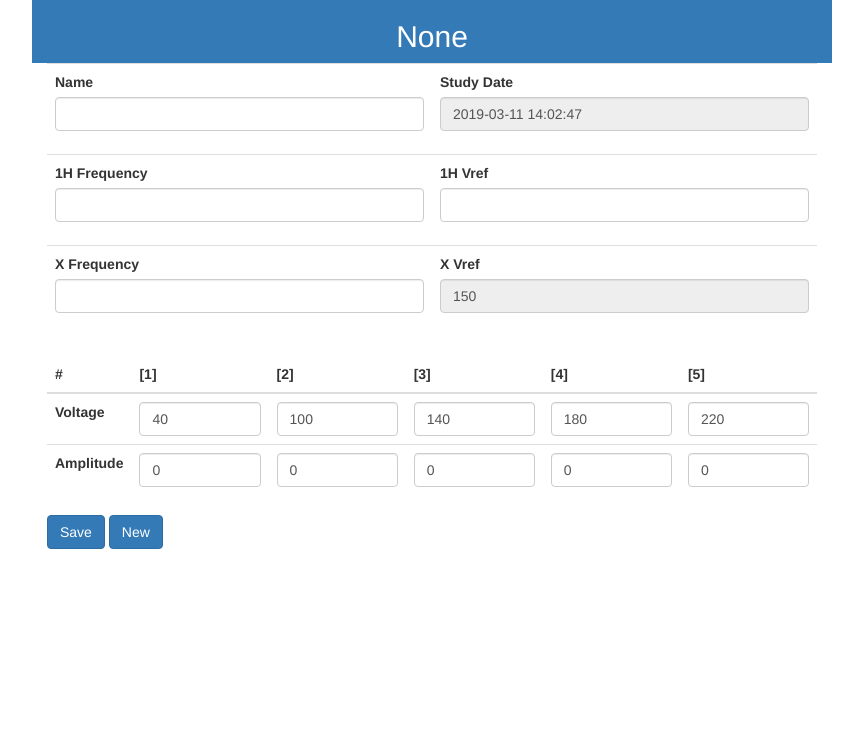
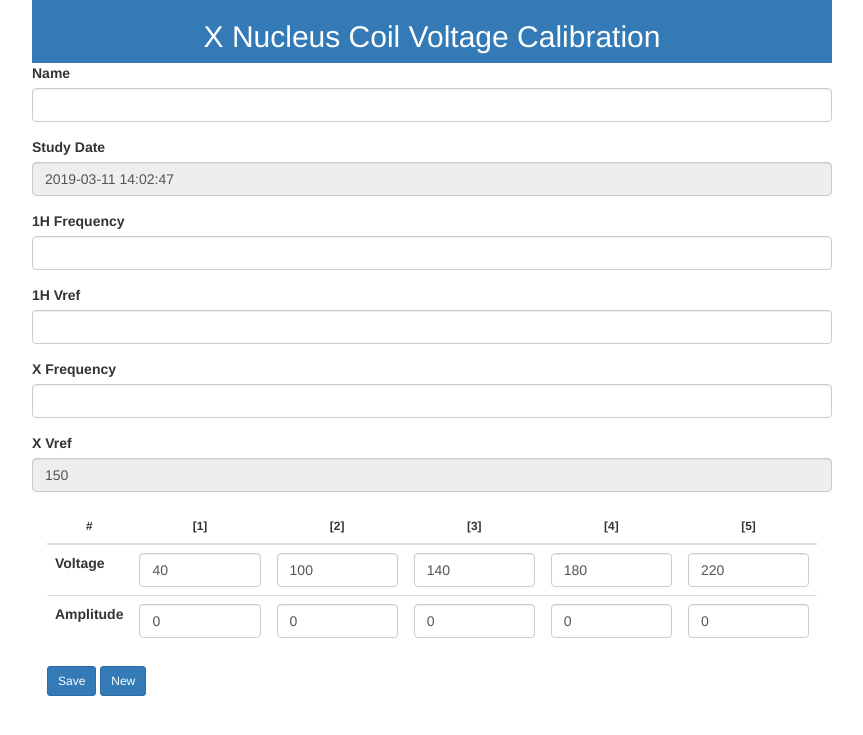
Before and after one commit to elenhinan/XNucCalc, a Flask app: page /study in a window 1280 px wide. Shown: the top 735 px of the page, without its empty margins (208-1071 px from the left). Run offline with Flask 2, Linux system fonts and the light colour scheme; some libraries are stand-ins or nearby versions.

Commit message:
Moved to bootstrap 4

```diff
--- a/app/templates/study.html
+++ b/app/templates/study.html
@@ -1,6 +1,6 @@
 {% extends "bootstrap/base.html" %}
 {% import "bootstrap/wtf.html" as wtf %}
-{% block title %} {{ study.name }} {% endblock %}
+{% block title %} XNucCalc {% endblock %}
 
 {% block navbar %}
 <div class="navbar navbar-fixed-top">
@@ -12,33 +12,32 @@
 <div class="container border border-dark rounded" style="width: 800px;">
   <div class="row border-bottom bg-primary border-dark text-light">
     <div class="col">
-        <h2><center>{{ study.id }}</center></h2>
+        <h2><center>X Nucleus Coil Voltage Calibration</center></h2>
     </div>
   </div>
 
   <form class="form" method="post">
     {{ form.hidden_tag() }}
     {{ wtf.form_errors(form, hiddens="only") }}
-    <table class="table">
-      <tr>
-        <td>{{ wtf.form_field(form.name) }}</td>
-        <td>{{ wtf.form_field(form.date) }}</td>
-      </tr>
-      <tr>
-        <td>{{ wtf.form_field(form.freq_1H) }}
-        <td>{{ wtf.form_field(form.vref_1H) }}
-      </tr>
-      <tr>
-        <td>{{ wtf.form_field(form.freq_X) }}
-        <td>{{ wtf.form_field(form.vref_X) }}
-      </tr>
-    </table>
-    <table class="table">
+    <div class="row">
+      <div class="col">{{ wtf.form_field(form.name) }}</div>
+      <div class="col">{{ wtf.form_field(form.date) }}</div>
+    </div>
+    <div class="row">
+      <div class="col">{{ wtf.form_field(form.freq_1H) }}</div>
+      <div class="col">{{ wtf.form_field(form.vref_1H) }}</div>
+    </div>
+    <div class="row">
+      <div class="col">{{ wtf.form_field(form.freq_X) }}</div>
+      <div class="col">{{ wtf.form_field(form.vref_X) }}</div>
+    </div>
+
+    <table class="table table-sm">
       <thead>
         <tr>
-          <th scope="col">#</th>
+          <th class="text-center" scope="col"><small>#</small></th>
           {% for v  in study.get_measurements()[0] %}
-            <th align="right" scope="col">[{{ loop.index }}]</th>
+            <th class="text-center" scope="col"><small>[{{ loop.index }}]</small></th>
           {% endfor %}
         </tr>
       </thead>
@@ -46,27 +45,27 @@
         <tr>
           <th scope="row">Voltage</th>
           {% for v in study.get_measurements()[0] %}
-          <td align="right">
+          <td>
             <div class="input number">
-            <input type="number" class="form-control" id="input_v{{ loop.index }}" onClick="this.select();" value="{{ v }}">
+            <input type="number" class="form-control form-control-sm" id="input_v{{ loop.index }}" onClick="this.select();" value="{{ v }}">
             </div>
           </td>
           {% endfor %}
         </tr>
-        <tr align="right">
+        <tr>
           <th scope="row">Amplitude</th>
           {% for a in study.get_measurements()[1] %}
           <td>
             <div class="input number">
-            <input type="number" class="form-control" id="input_a{{ loop.index }}" onClick="this.select();" value="{{ a }}">
+            <input type="number" class="form-control form-control-sm" id="input_a{{ loop.index }}" onClick="this.select();" value="{{ a }}">
             </div>
           </td>
           {% endfor %}
         </tr>
       </tbody>
     </table>
-    <input class="btn btn-primary" type="submit" value="Save">
-    <a href="/study?id=new" class="btn btn-primary">New</a>
+    <input class="btn btn-sm btn-primary" type="submit" value="Save">
+    <a href="/study?id=new" class="btn btn-sm btn-primary">New</a>
     </form>
   <div class="graph" id="chart" style="margin: auto; "></div>
 </div>
```
Also changed, not shown: 1 other file.
